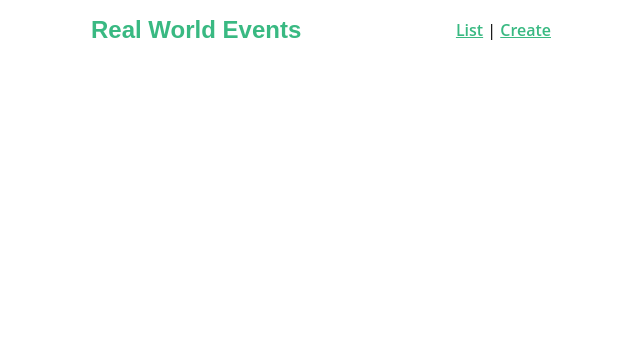
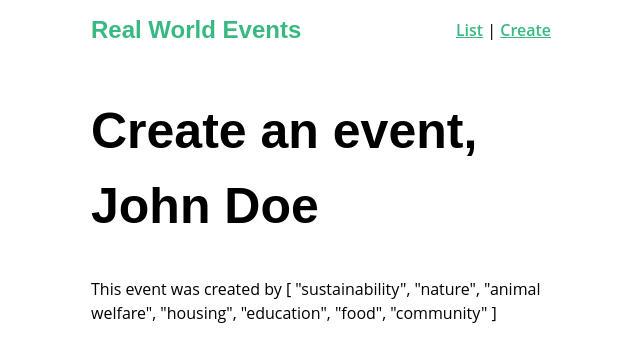
Before and after one commit to Viktoriia-Piskova/Vuex-Events_SPA, a Vue app: page /event-create in a window 1280 px wide. Shown: the top 362 px of the page, without its empty margins (319-959 px from the left). Built offline with nearby package versions, Linux system fonts and the light colour scheme.

Commit message:
mapState helper

```diff
--- a/src/router.js
+++ b/src/router.js
@@ -21,7 +21,7 @@ export default new Router({
       props: true
     },
     {
-      path: '/event/create',
+      path: '/event-create',
       name: 'event-create',
       component: EventCreate
     }
--- a/src/store.js
+++ b/src/store.js
@@ -4,7 +4,18 @@ import Vuex from 'vuex'
 Vue.use(Vuex)
 
 export default new Vuex.Store({
-  state: {},
+  state: {
+    user: { id: 'abc123', name: 'John Doe' },
+    categories: [
+      'sustainability',
+      'nature',
+      'animal welfare',
+      'housing',
+      'education',
+      'food',
+      'community'
+    ]
+  },
   mutations: {},
   actions: {}
 })
--- a/src/views/EventCreate.vue
+++ b/src/views/EventCreate.vue
@@ -1,3 +1,19 @@
 <template>
-  <h1>Create Event</h1>
+  <div>
+    <h1>Create an event, {{ user.name }}</h1>
+    <p>This event was created by {{ categories }}</p>
+  </div>
 </template>
+
+<script>
+import { mapState } from 'vuex'
+export default {
+  //name: 'EventCreate',
+  computed: {
+    ...mapState(['categories', 'user'])
+  }
+}
+</script>
+
+<style>
+</style>
```
